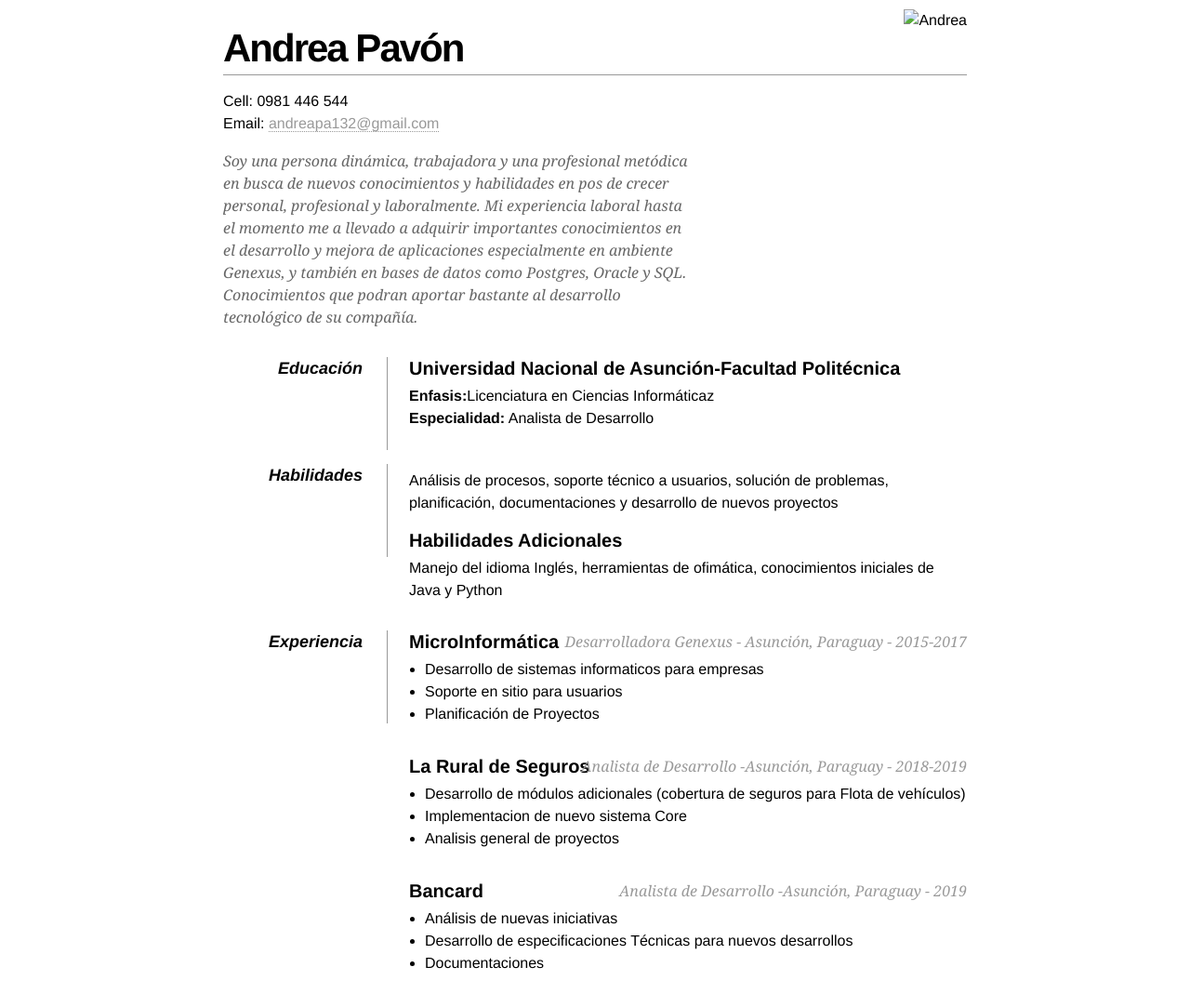
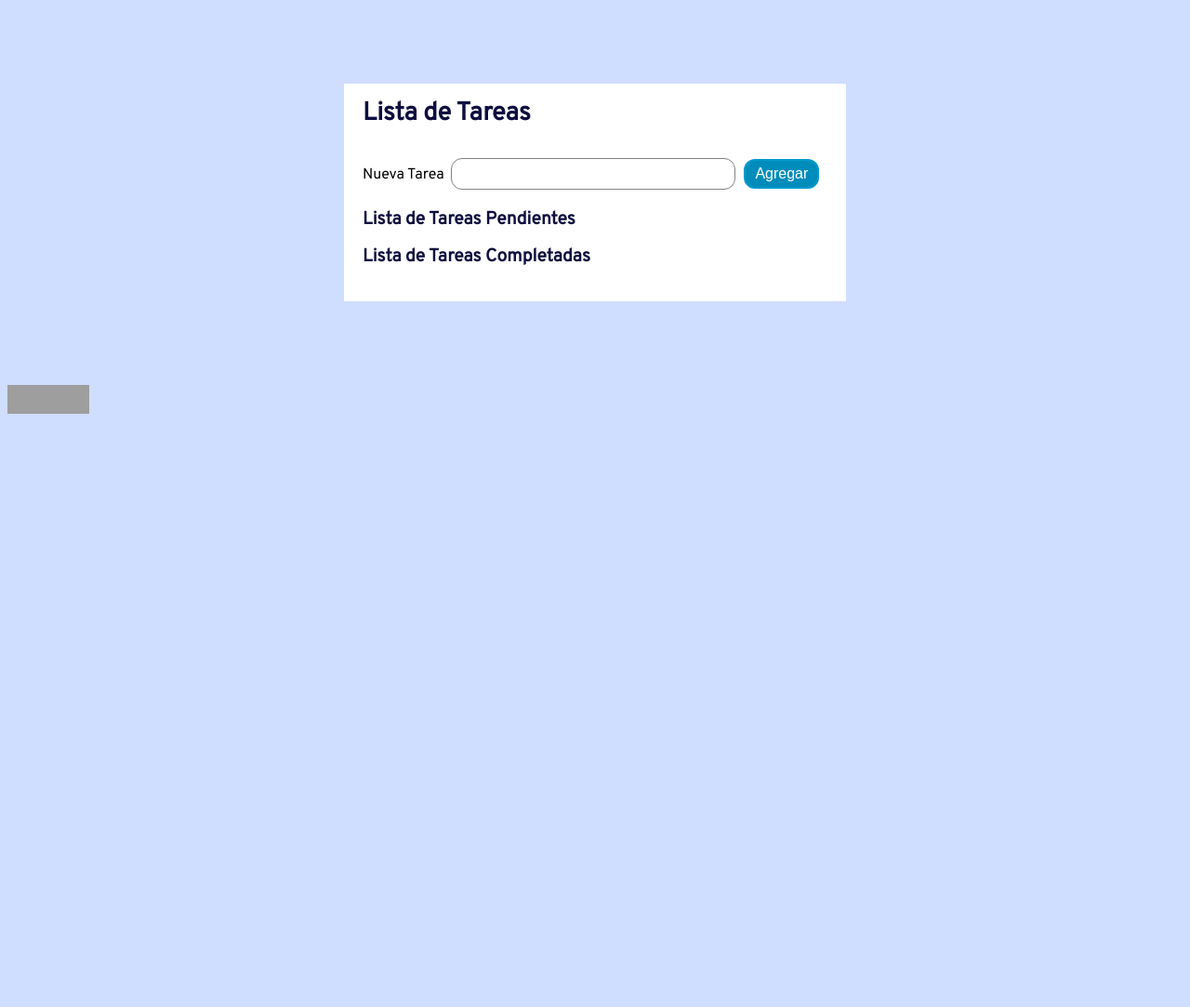
Before and after one commit to apavonm/andrea_pavon.github.io, a plain HTML site: page index.html in a window 1280 px wide. Shown: the top 1083 px of the page at 93% size. After the commit the page ends 800 px from the top, so only its background shows below. Drawn offline with Linux system fonts and the light colour scheme; grey boxes are pictures that could not be loaded.

Commit message:
Add files via upload

```diff
--- a/index.html
+++ b/index.html
@@ -1,120 +1,38 @@
+<!DOCTYPE html>
+<html lang="es">
+<head>
+    <meta charset="UTF-8">
+    <title>TODO List App</title>
+    <link rel="stylesheet" type="text/css" href="style.css" media="all" />
+    <link href="https://fonts.googleapis.com/css?family=Overpass" rel="stylesheet">
+</head>
+<body>
+    <div class="container">
+        <h1>Lista de Tareas</h1>
+        <p>
+            <label for="new-task">Nueva Tarea</label>
+            <input id="new-task" type="text"><button class="add">Agregar</button>
+        </p>
 
-<head>
-     <meta http-equiv="Content-Type" content="text/html; charset=utf-8"/>
+        <h2>Lista de Tareas Pendientes</h2>
+        <ul id="incomplete-tasks">
 
-     <title>One Page Resume</title>
 
-     <style type="text/css">
-        * { margin: 0; padding: 0; }
-        body { font: 16px Helvetica, Sans-Serif; line-height: 24px; background: url(images/noise.jpg); }
-        .clear { clear: both; }
-        #page-wrap { width: 800px; margin: 40px auto 60px; }
-        #pic { float: right; margin: -30px 0 0 0; }
-        h1 { margin: 0 0 16px 0; padding: 0 0 16px 0; font-size: 42px; font-weight: bold; letter-spacing: -2px; border-bottom: 1px solid #999; }
-        h2 { font-size: 20px; margin: 0 0 6px 0; position: relative; }
-        h2 span { position: absolute; bottom: 0; right: 0; font-style: italic; font-family: Georgia, Serif; font-size: 16px; color: #999; font-weight: normal; }
-        p { margin: 0 0 16px 0; }
-        a { color: #999; text-decoration: none; border-bottom: 1px dotted #999; }
-        a:hover { border-bottom-style: solid; color: black; }
-        ul { margin: 0 0 32px 17px; }
-        #objective { width: 500px; float: left; }
-        #objective p { font-family: Georgia, Serif; font-style: italic; color: #666; }
-        dt { font-style: italic; font-weight: bold; font-size: 18px; text-align: right; padding: 0 26px 0 0; width: 150px; float: left; height: 100px; border-right: 1px solid #999;  }
-        dd { width: 600px; float: right; }
-        dd.clear { float: none; margin: 0; height: 15px; }
-     </style>
-</head>
+        </ul>
 
-<body>
+        <h2>Lista de Tareas Completadas</h2>
+        <ul id="completed-tasks">
 
-    <div id="page-wrap">
-
-        <img src="images/14115625859081.jpg" alt="Andrea" id="pic" />
-
-        <div id="contact-info" class="vcard">
-
-            <!-- Microformats! -->
-
-            <h1 class="fn">Andrea Pavón</h1>
-
-            <p>
-                Cell: <span class="tel">0981 446 544</span><br />
-                Email: <a class="email" href="mailto:andreapa132@gmail.com">andreapa132@gmail.com</a>
-            </p>
-        </div>
-
-        <div id="objective">
-            <p>
-			Soy una persona dinámica, trabajadora y una profesional metódica en busca de nuevos conocimientos y habilidades en pos de crecer personal, profesional y laboralmente. Mi experiencia laboral hasta el momento me a llevado a adquirir importantes conocimientos en el desarrollo y mejora de aplicaciones especialmente en ambiente Genexus, y también en bases de datos como Postgres, Oracle y SQL. Conocimientos que podran aportar bastante al desarrollo tecnológico de su compañía.
-            </p>
-        </div>
-
-        <div class="clear"></div>
-
-        <dl>
-            <dd class="clear"></dd>
-
-            <dt>Educación</dt>
-            <dd>
-                <h2>Universidad Nacional de Asunción-Facultad Politécnica</h2>
-                <p><strong>Enfasis:</strong>Licenciatura en Ciencias Informáticaz<br />
-                   <strong>Especialidad:</strong> Analista de Desarrollo</p>
-            </dd>
-
-            <dd class="clear"></dd>
-
-            <dt>Habilidades</dt>
-            <dd>
-                <h2></h2>
-                <p>Análisis de procesos, soporte técnico a usuarios, solución de problemas, planificación, documentaciones y desarrollo de nuevos proyectos</p>
-
-                <h2>Habilidades Adicionales</h2>
-                <p>Manejo del idioma Inglés, herramientas de ofimática, conocimientos iniciales de Java y Python</p>
-            </dd>
-
-            <dd class="clear"></dd>
-
-            <dt>Experiencia</dt>
-            <dd>
-                <h2>MicroInformática <span>Desarrolladora Genexus - Asunción, Paraguay - 2015-2017</span></h2>
-                <ul>
-                    <li>Desarrollo de sistemas informaticos para empresas</li>
-                    <li>Soporte en sitio para usuarios</li>
-                    <li>Planificación de Proyectos</li>
-                </ul>
-
-                <h2>La Rural de Seguros<span>Analista de Desarrollo -Asunción, Paraguay - 2018-2019</span></h2>
-                <ul>
-                    <li>Desarrollo de módulos adicionales (cobertura de seguros para Flota de vehículos)</li>
-                    <li>Implementacion de nuevo sistema Core</li>
-                    <li>Analisis general de proyectos</li>
-                </ul>
-
-                <h2>Bancard <span>Analista de Desarrollo -Asunción, Paraguay - 2019</span></h2>
-                <ul>
-                    <li>Análisis de nuevas iniciativas</li>
-                    <li>Desarrollo de especificaciones Técnicas para nuevos desarrollos</li>
-                    <li>Documentaciones</li>
-                </ul>
-            </dd>
-
-            <dd class="clear"></dd>
-
-            <dt>Intereses Generales</dt>
-            <dd>Leer, Ir al cine, deportes, Ver series.</dd>
-
-            <dd class="clear"></dd>
-
-            <dt>Referencias</dt>
-            <dd>Available on request</dd>
-
-            <dd class="clear"></dd>
-        </dl>
-
-        <div class="clear"></div>
-
+        </ul>
     </div>
-
+    <p>
+        <a href="http://jigsaw.w3.org/css-validator/check/referer">
+            <img style="border:0;width:88px;height:31px"
+                src="http://jigsaw.w3.org/css-validator/images/vcss-blue"
+                alt="¡CSS Válido!" >
+        </a>
+    </p>
+    <script type="text/javascript" src="js/ajax.js" async></script>
+    <script type="text/javascript" src="js/todolist.js" async></script>
 </body>
-
 </html>
--- /dev/null
+++ b/style.css
@@ -0,0 +1,81 @@
+body {
+        font-family: 'Overpass', sans-serif;
+        line-height: 24px;
+        background-color: #cbdbffeb;
+}
+.container {
+        width: 500px;
+        margin:90px auto;
+        background: white;
+        padding: 20px;
+}
+h1 {
+        margin: 0 0 16px 0;
+        padding: 0 0 16px 0;
+        font-size: 1.7em;
+        color: #0e0e40;
+        font-weight: bold;
+}
+h2 {
+        font-size: 1.2em;
+        color: #0e0e40;
+}
+li {
+        list-style: none;
+        margin: 10px;
+}
+ul {
+        margin: 0;
+        padding: 0;
+}
+#completed-tasks label{
+        text-decoration:line-through;
+}
+button {
+        background: transparent;
+        border: 2px solid #0099CC;
+        border-radius: 12px;
+        color: black;
+        padding: 5px 10px;
+        text-align: center;
+        text-decoration: none;
+        display: inline-block;
+        font-size: 16px;
+        margin-left: 5px;
+}
+button:hover {
+        background: transparent;
+        cursor: pointer;
+        color: black;
+}
+.add{
+        background-color: #008CBA;
+        border: 2px solid #0099CC;
+        color: white;
+}
+.edit{
+        background-color: green;
+        border: 2px solid green;
+        color: white;
+}
+.delete{
+        background-color: red;
+        border: 2px solid red;
+        color: white;
+}
+
+#new-task{
+        width: 300px;
+        height: 30px;
+        border: 1px solid gray;
+        border-radius: 12px;
+        margin: 4px;
+}
+#new-task:hover{
+        border: 1px solid #cbdbff;
+        box-shadow: 6px 6px 0px #cbdbff;
+}
+
+p {
+        margin: 0 0 16px 0;
+}
```
Also changed, not shown: tasks_backend_postman.json (added, +129 -0 lines).
